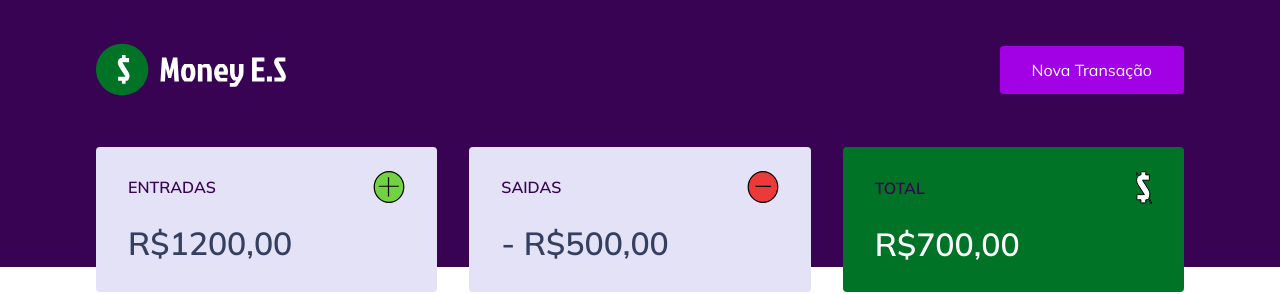
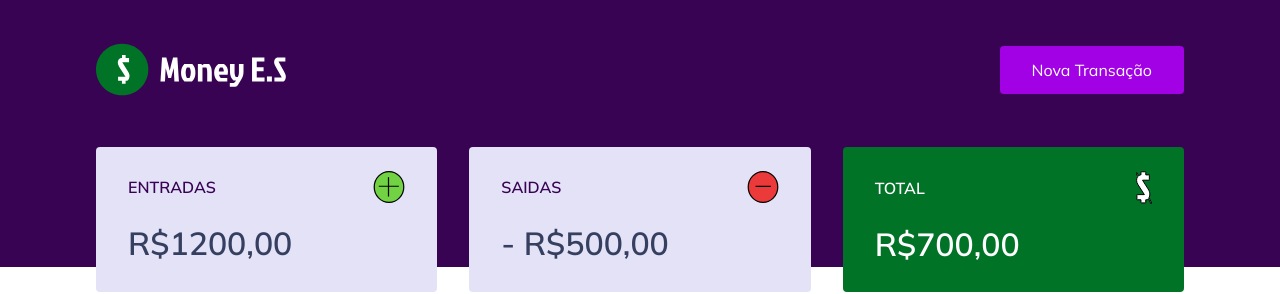
Before and after one commit to EnilsonNeto/Money-E.S-Controle-de-Finan-as-, a React (Create React App) app: page / in a window 1280 px wide. Shown: the top 294 px of the page. Built offline with nearby package versions, Linux system fonts and the light colour scheme; no server answers; what miragejs would draw is missing.

Commit message:
alteração da estilização do "Total" no summary.

```diff
--- a/src/components/Summary/index.tsx
+++ b/src/components/Summary/index.tsx
@@ -22,7 +22,7 @@ export function Summary () {
             </div>
             <div className="background-green">
                 <header>
-                    <p>Total</p>
+                    <p className="total">Total</p>
                     <img src={cifrao} alt="total" />
                 </header>
                 <strong>R$700,00</strong>
--- a/src/components/Summary/style.ts
+++ b/src/components/Summary/style.ts
@@ -6,6 +6,10 @@ export const Container = styled.div `
     grid-template-columns: repeat(3, 1fr);
     gap: 2rem;
     margin-top: -10rem;
+
+    .total{
+        color: white;
+    }
 
     p {
         font-weight: 600;
```
